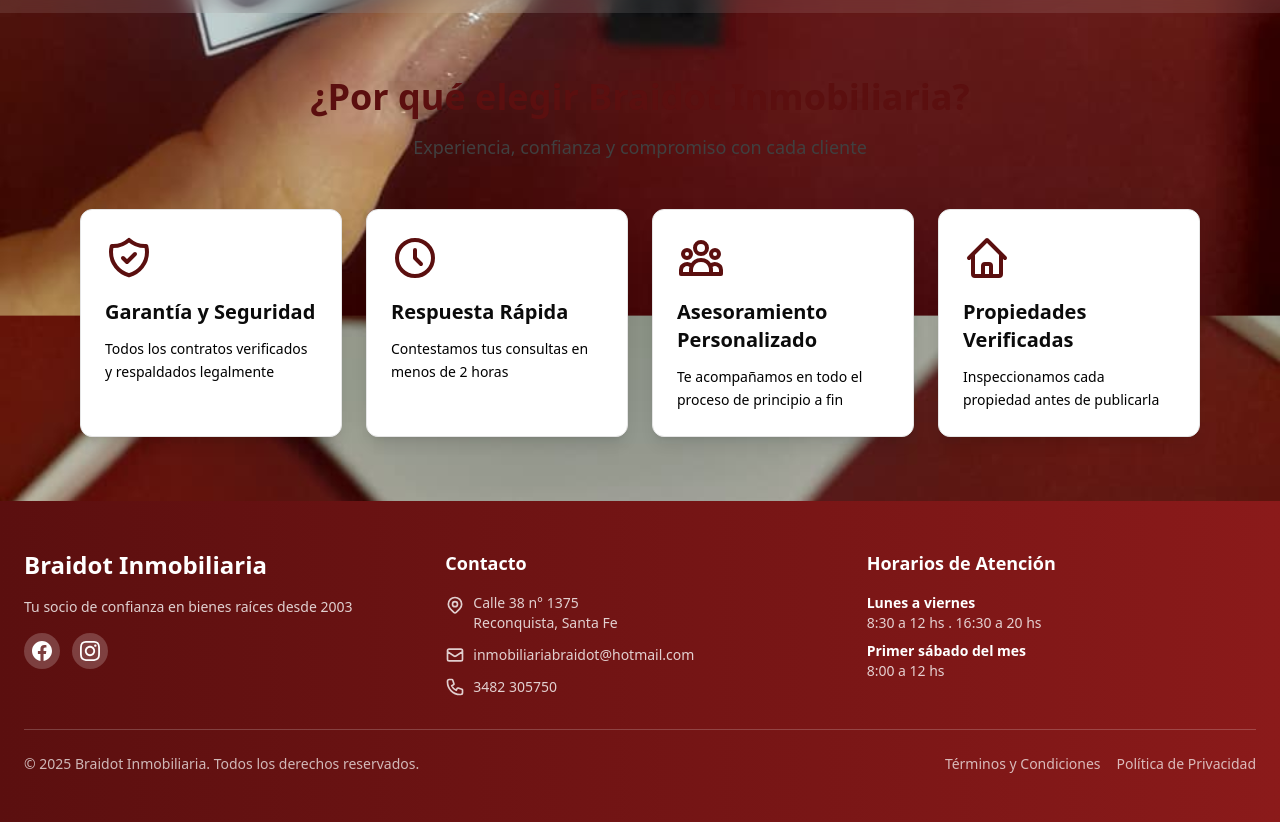
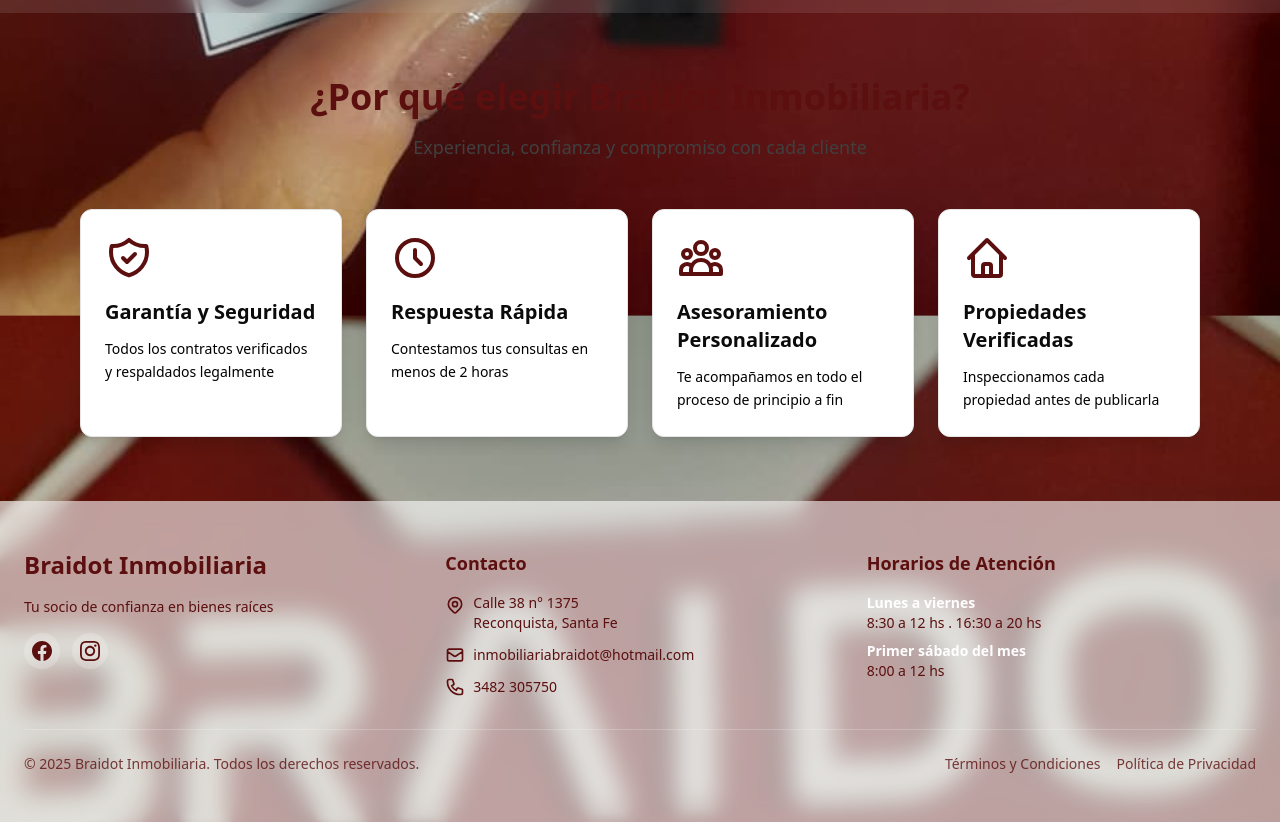
Before and after one commit to kevinramirezok/Braidot_Inmobiliaria, a React (Vite) app: page / in a window 1280 px wide. Shown: the part 1391-2213 px from the top of the page. Built offline with nearby package versions, Linux system fonts and the light colour scheme; no server answers; the database is empty.

Commit message:
Fix: Footer legible, fondo opaco y texto oscuro. Sin año ni fondo sólido

```diff
--- a/src/components/Footer.jsx
+++ b/src/components/Footer.jsx
@@ -2,7 +2,7 @@ const Footer = () => {
   const currentYear = new Date().getFullYear();
 
   return (
-    <footer id="nosotros" className="bg-gradient-to-r from-braidot-primary-bordo to-braidot-primary-bordo-light text-white mt-4 md:mt-8">
+    <footer id="nosotros" className="bg-white/60 backdrop-blur-md text-braidot-primary-bordo">
       <div className="max-w-7xl mx-auto px-6 py-12">
         <div className="grid md:grid-cols-3 gap-8 mb-8">
           {/* Columna 1: Branding */}
@@ -10,8 +10,8 @@ const Footer = () => {
             <h3 className="text-2xl font-bold mb-4">
               Braidot Inmobiliaria
             </h3>
-            <p className="text-white/80 text-sm mb-4">
-              Tu socio de confianza en bienes raíces desde 2003
+            <p className="text-braidot-primary-bordo text-sm mb-4">
+              Tu socio de confianza en bienes raíces
             </p>
             {/* Redes sociales */}
             <div className="flex gap-3">
@@ -40,8 +40,8 @@ const Footer = () => {
 
           {/* Columna 3: Contacto */}
           <div>
-            <h4 className="text-lg font-bold mb-4">Contacto</h4>
-            <ul className="space-y-3 text-sm text-white/80">
+            <h4 className="text-lg font-bold mb-4 text-braidot-primary-bordo">Contacto</h4>
+            <ul className="space-y-3 text-sm text-braidot-primary-bordo">
               <li className="flex items-start gap-2">
                 <svg className="w-5 h-5 mt-0.5 flex-shrink-0" fill="none" stroke="currentColor" viewBox="0 0 24 24">
                   <path strokeLinecap="round" strokeLinejoin="round" strokeWidth={2} d="M17.657 16.657L13.414 20.9a1.998 1.998 0 01-2.827 0l-4.244-4.243a8 8 0 1111.314 0z" />
@@ -70,8 +70,8 @@ const Footer = () => {
 
           {/* Columna 4: Horarios */}
           <div>
-            <h4 className="text-lg font-bold mb-4">Horarios de Atención</h4>
-            <ul className="space-y-2 text-sm text-white/80">
+            <h4 className="text-lg font-bold mb-4 text-braidot-primary-bordo">Horarios de Atención</h4>
+            <ul className="space-y-2 text-sm text-braidot-primary-bordo">
               <li>
                 <span className="font-semibold text-white">Lunes a viernes</span>
                 <br/>8:30 a 12 hs . 16:30 a 20 hs
@@ -86,7 +86,7 @@ const Footer = () => {
 
         {/* Línea divisoria */}
         <div className="border-t border-white/20 pt-6">
-          <div className="flex flex-col md:flex-row justify-between items-center text-sm text-white/70">
+          <div className="flex flex-col md:flex-row justify-between items-center text-sm text-braidot-primary-bordo/80">
             <p>
               © {currentYear} Braidot Inmobiliaria. Todos los derechos reservados.
             </p>
```
